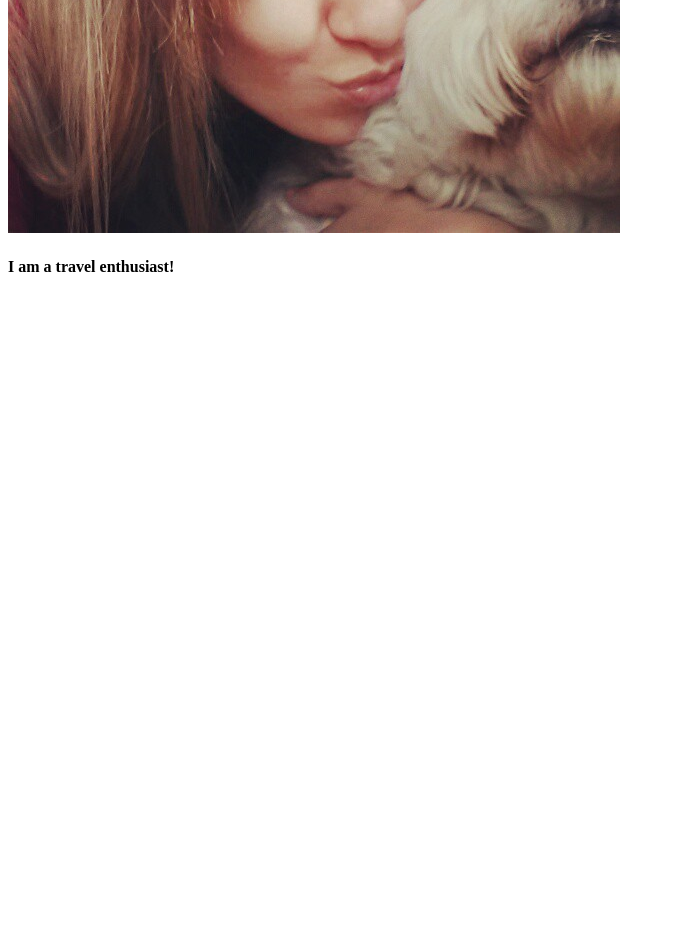
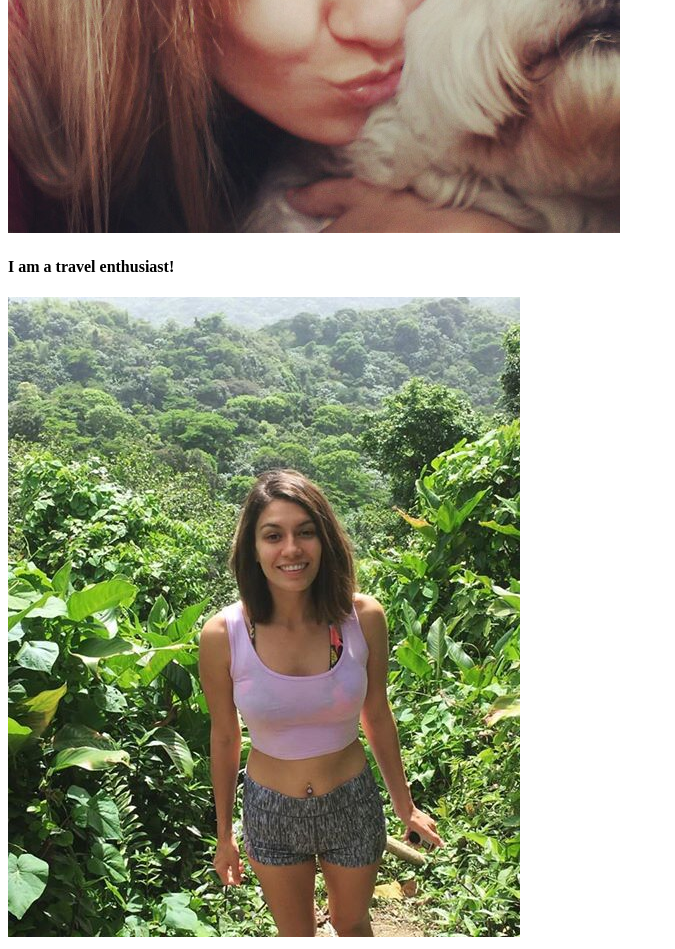
Before and after one commit to selenalayan/profile-site-2, a plain HTML site: page index.html in a window 1280 px wide. Shown: the part 500-1449 px from the top of the page, without its empty margins (0-675 px from the left). Before the commit the page ends 800 px from the top, so only its background shows below. Drawn offline with Linux system fonts and the light colour scheme.

Commit message:
added travel picture

```diff
--- a/index.html
+++ b/index.html
@@ -9,6 +9,8 @@
 		<h3>This is Selena's elephantastic site</h3>
 		<img src="blonde.jpg">
 		<h4>I am a travel enthusiast!</h4>
+		<img src="travel.jpg">
+
 
 	</div>
 </body>
```
Also changed, not shown: travel.jpg (added).
